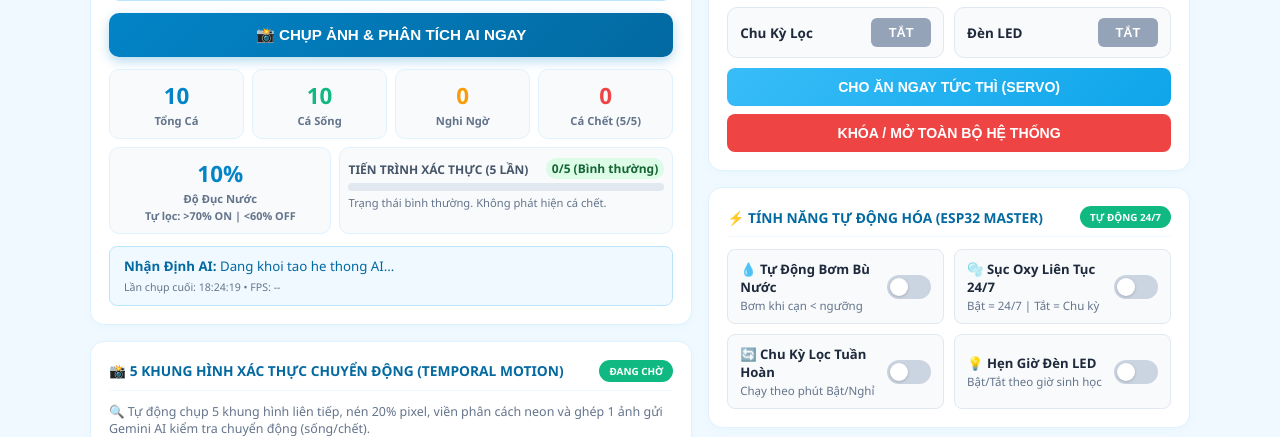
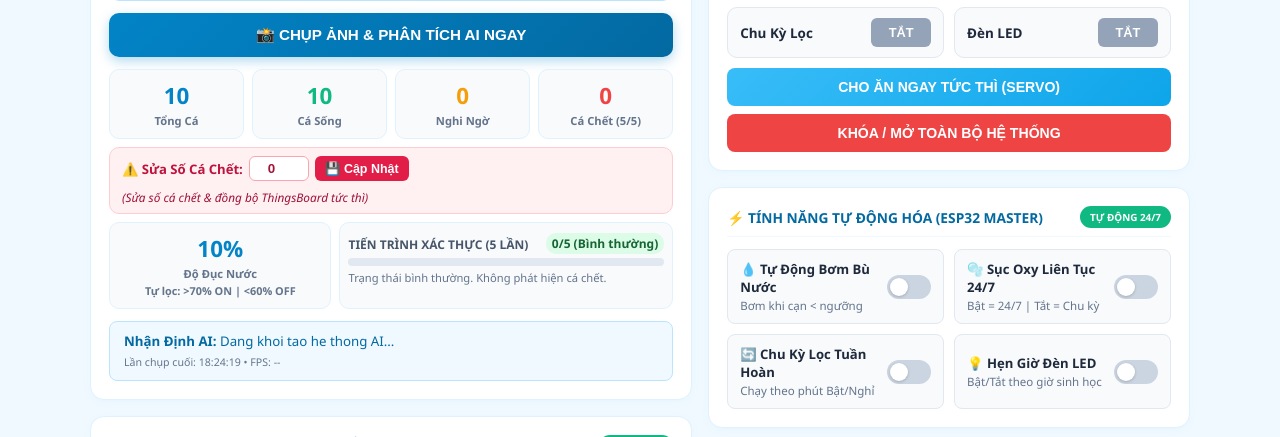
Before and after one commit to talkwitht21-stack/HE_THONG_BE_CA_SIC, a Flask app: page / in a window 1280 px wide. Shown: the part 712-1149 px from the top of the page. Run offline with Flask 3, Linux system fonts and the light colour scheme; data that the repository does not hold is empty.

Commit message:
feat(ui): them o nhap va nut cap nhat so ca chet thu cong truc tiep tren man hinh chinh Web Dashboard va dong bo ThingsBoard

```diff
--- a/Python_Server/web/app.py
+++ b/Python_Server/web/app.py
@@ -72,6 +72,53 @@ def create_app(video_stream, gemini_ai, esp32_client, shared_state, config_mgr=N
             "esp32": esp_data,
             "timestamp": time.time()
         })
+
+    @app.route("/api/update_dead_fish", methods=["POST"])
+    def api_update_dead_fish():
+        data = request.get_json() or {}
+        if "dead_fish" in data:
+            try:
+                new_dead = max(0, int(data["dead_fish"]))
+                shared_state["confirmed_dead_fish"] = new_dead
+                shared_state["suspected_dead_fish"] = new_dead
+
+                total = shared_state.get("total_fish_configured", 10)
+                alive = max(0, total - new_dead)
+
+                if new_dead > 0:
+                    shared_state["verify_progress"] = f"5/5 (Thủ công: {new_dead} cá chết)"
+                else:
+                    shared_state["verify_progress"] = "0/5 (An toàn - Đã reset thủ công)"
+
+                cur_ai = shared_state.get("ai_result", {})
+                cur_ai["dead_fish"] = new_dead
+                cur_ai["confirmed_dead_fish"] = new_dead
+                cur_ai["alive_fish"] = alive
+                cur_ai["summary"] = f"Người dùng đã điều chỉnh thủ công số cá chết: {new_dead} con."
+                shared_state["ai_result"] = cur_ai
+
+                if mqtt_ai and mqtt_ai.enabled:
+                    ai_telemetry = {
+                        "total_fish": total,
+                        "alive_fish": alive,
+                        "dead_fish": new_dead,
+                        "water_turbidity": cur_ai.get("water_turbidity", 15),
+                        "summary": cur_ai.get("summary", ""),
+                        "ai_engine": cur_ai.get("ai_engine", "Gemini 3.5 Flash"),
+                        "is_alert": (new_dead > 0)
+                    }
+                    mqtt_ai.publish_ai_telemetry(ai_telemetry, fps=video_stream.actual_fps if video_stream else 0.0)
+
+                return jsonify({
+                    "status": "success",
+                    "dead_fish": new_dead,
+                    "alive_fish": alive,
+                    "total_fish": total,
+                    "message": f"Đã cập nhật số cá chết thành {new_dead} con thành công!"
+                })
+            except Exception as e:
+                return jsonify({"status": "error", "message": str(e)}), 400
+        return jsonify({"status": "error", "message": "Thieu tham so dead_fish"}), 400
 
     @app.route("/api/instant_analyze", methods=["POST", "GET"])
     def api_instant_analyze():
--- a/Python_Server/web/templates/index.html
+++ b/Python_Server/web/templates/index.html
@@ -448,6 +448,18 @@
               <div class="ai-box"><div class="ai-val" id="ai-alive" style="color:#10b981">--</div><div class="ai-lbl">Cá Sống</div></div>
               <div class="ai-box"><div class="ai-val" id="ai-suspected" style="color:#f59e0b">0</div><div class="ai-lbl">Nghi Ngờ</div></div>
               <div class="ai-box"><div class="ai-val" id="ai-dead" style="color:#ef4444">0</div><div class="ai-lbl">Cá Chết (5/5)</div></div>
+            </div>
+
+            <!-- THANH ĐIỀU CHỈNH SỐ CÁ CHẾT TRỰC TIẾP TRÊN MÀN HÌNH CHÍNH (KHÔNG CẦN VÀO CÀI ĐẶT) -->
+            <div style="background:#fff1f2;border:1px solid #fecdd3;border-radius:10px;padding:8px 12px;margin-top:8px;display:flex;align-items:center;justify-content:space-between;gap:8px;flex-wrap:wrap">
+              <div style="display:flex;align-items:center;gap:6px">
+                <span style="font-size:0.82em;font-weight:bold;color:#be123c">⚠️ Sửa Số Cá Chết:</span>
+                <input type="number" id="quick-inp-dead" min="0" value="0" style="width:60px;padding:4px 6px;border:1px solid #fda4af;border-radius:6px;font-weight:bold;color:#9f1239;text-align:center">
+                <button onclick="updateManualDeadFish()" style="background:#e11d48;color:white;border:none;padding:5px 10px;border-radius:6px;font-size:0.78em;font-weight:bold;cursor:pointer">💾 Cập Nhật</button>
+              </div>
+              <div style="font-size:0.74em;color:#9f1239">
+                <i>(Sửa số cá chết & đồng bộ ThingsBoard tức thì)</i>
+              </div>
             </div>
 
             <div class="ai-grid" style="grid-template-columns: 1fr 1.5fr; margin-top:8px">
@@ -1391,6 +1403,10 @@
           document.getElementById('ai-alive').textContent = alive;
           if (document.getElementById('ai-suspected')) document.getElementById('ai-suspected').textContent = suspected;
           document.getElementById('ai-dead').textContent = confirmedDead;
+          let quickInpDead = document.getElementById('quick-inp-dead');
+          if (quickInpDead && document.activeElement !== quickInpDead) {
+            quickInpDead.value = confirmedDead;
+          }
 
           // Thanh tiến trình xác thực 5 lần trực quan
           let progStr = d.verify_progress || '0/5';
```
